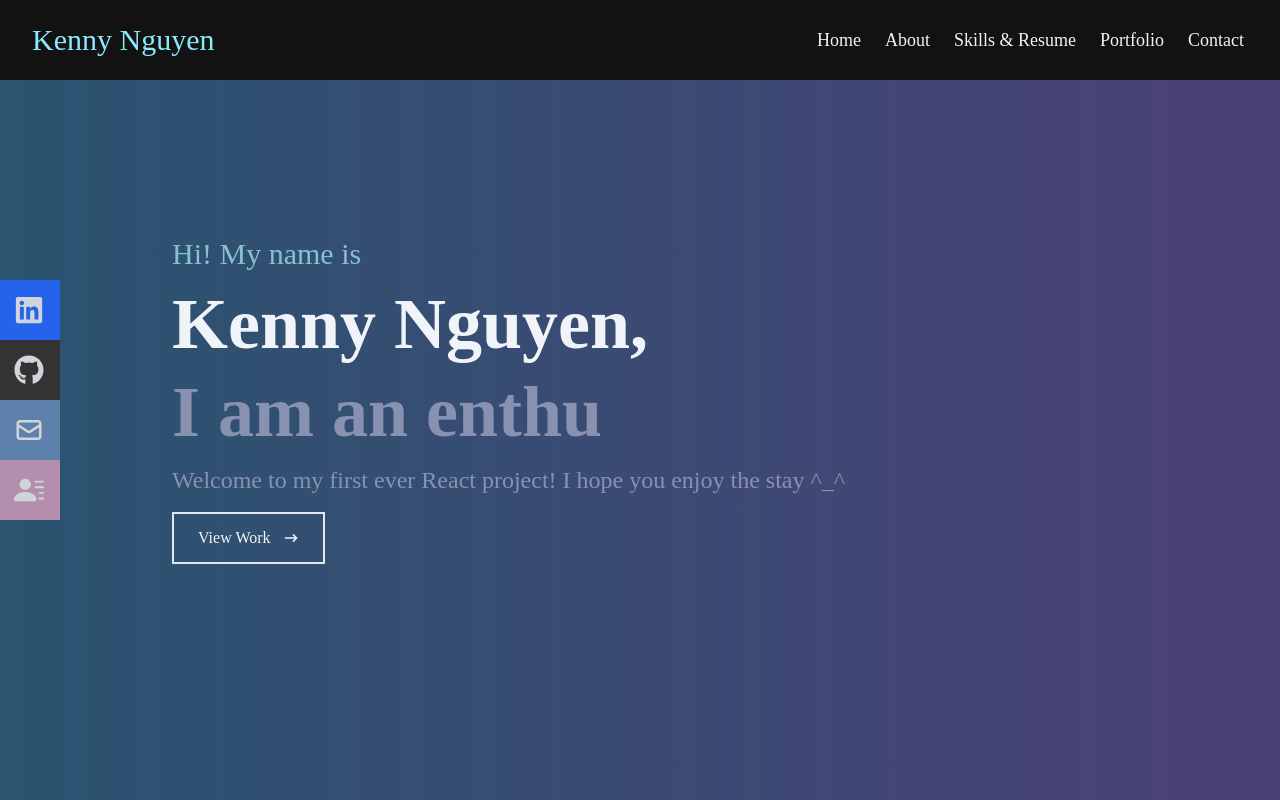
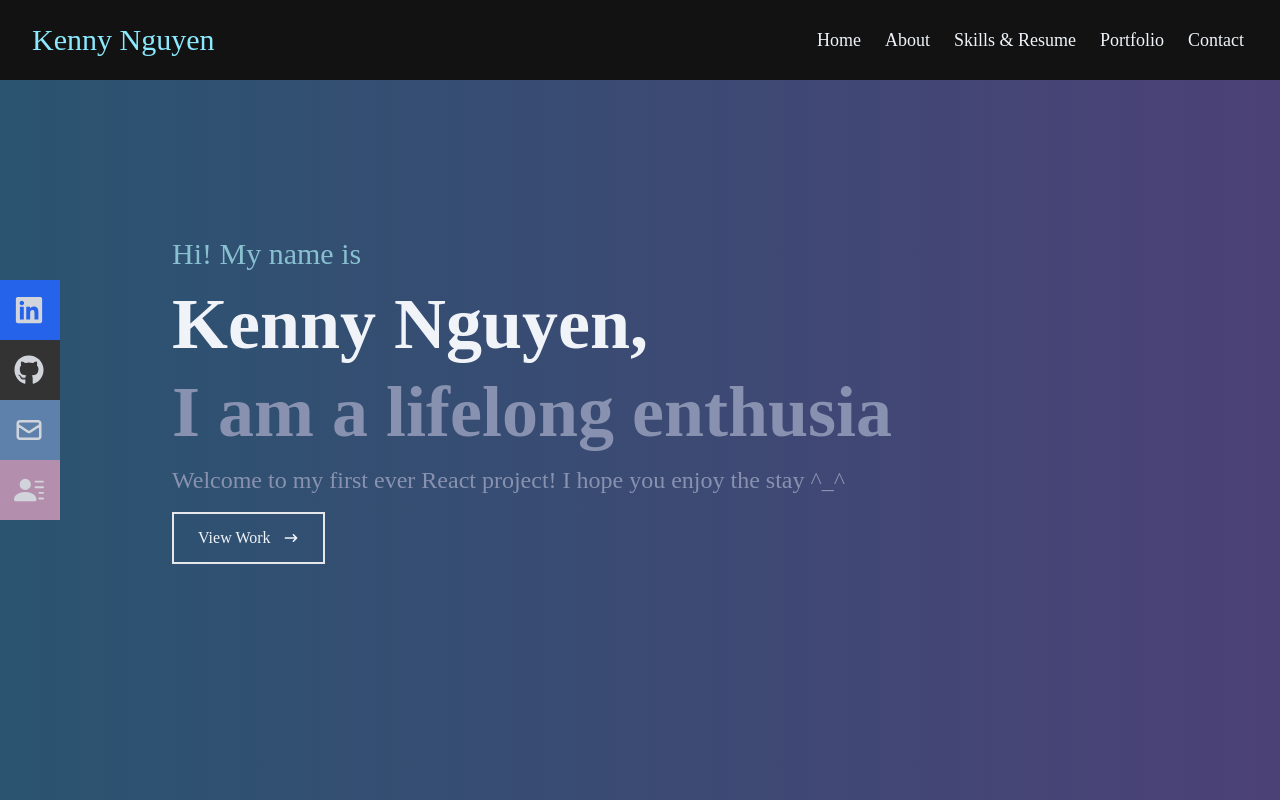
Before and after one commit to knytnguyen/portfolio, a React (Create React App) app: page / in a window 1280 px wide. Shown: the top 800 px of the page. Built offline with nearby package versions, Linux system fonts and the light colour scheme.

Commit message:
Edited subtitle text in home section

```diff
--- a/src/components/Home.jsx
+++ b/src/components/Home.jsx
@@ -13,15 +13,14 @@ const Home = () => {
             <h2 className='text-4xl font-bold py-2 sm:text-7xl text-[#f0f4f8]'> Kenny Nguyen,</h2>
 
             <h2 className='text-4xl py-2 sm:text-7xl font-bold text-[#8892b0]'>
-                I am
+                I am a
                 <Typical
                     wrapper="b"
                     loop={1}
                     steps={[
-                        ' a student.', 2000,
-                        ' an enthusiast.', 2000,
-                        ' a developer.', 2000,
-                        ' an aspiring software engineer.', 2000
+                        ' student.', 2000,
+                        ' lifelong enthusiast.', 2000,
+                        ' future software engineer.', 2000
                     ]}
                 />
             </h2>
```
